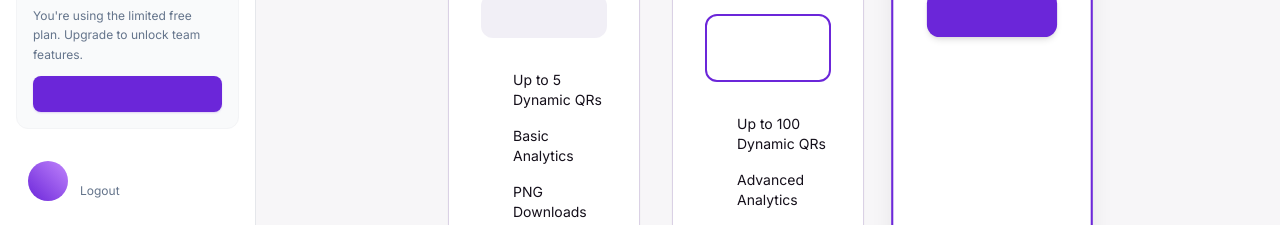
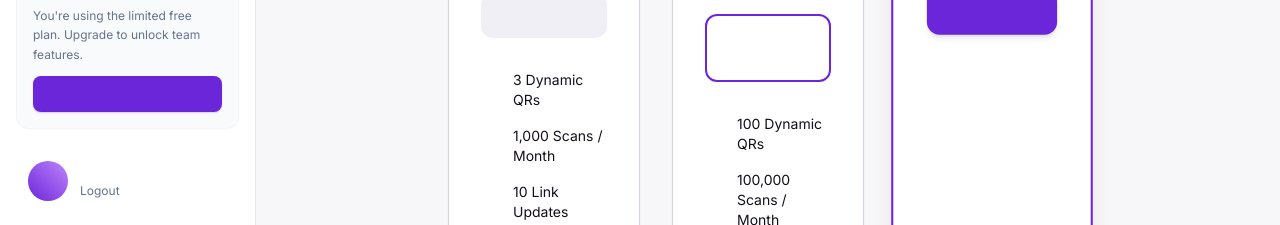
Before and after one commit to naveenkumar1569/switchqr-website, a React (Vite) app in the folder client/: page /billing in a window 1280 px wide. Shown: the part 575-800 px from the top of the page. Built offline with nearby package versions, Linux system fonts and the light colour scheme; no server answers; sample sign-in values are in the browser's storage.

Commit message:
feat: update pricing cards and feature lists on billing page

```diff
--- a/client/src/pages/Billing.jsx
+++ b/client/src/pages/Billing.jsx
@@ -32,12 +32,12 @@ const Billing = () => {
 
     const plans = {
         monthly: {
-            free: { price: 0, qrs: 5 },
+            free: { price: 0, qrs: 3 },
             starter: { price: 9, qrs: 100 },
             pro: { price: 29, qrs: 1000 }
         },
         yearly: {
-            free: { price: 0, qrs: 5 },
+            free: { price: 0, qrs: 3 },
             starter: { price: 90, qrs: 100 },
             pro: { price: 290, qrs: 1000 }
         }
@@ -104,15 +104,19 @@ const Billing = () => {
                         <ul className="flex flex-col gap-4">
                             <li className="flex items-start gap-3 text-sm text-[#140f1a] dark:text-white">
                                 <span className="material-symbols-outlined text-primary text-[20px] shrink-0">check_circle</span>
-                                Up to 5 Dynamic QRs
+                                3 Dynamic QRs
                             </li>
                             <li className="flex items-start gap-3 text-sm text-[#140f1a] dark:text-white">
                                 <span className="material-symbols-outlined text-primary text-[20px] shrink-0">check_circle</span>
-                                Basic Analytics
+                                1,000 Scans / Month
                             </li>
                             <li className="flex items-start gap-3 text-sm text-[#140f1a] dark:text-white">
                                 <span className="material-symbols-outlined text-primary text-[20px] shrink-0">check_circle</span>
-                                PNG Downloads
+                                10 Link Updates
+                            </li>
+                            <li className="flex items-start gap-3 text-sm text-[#140f1a] dark:text-white">
+                                <span className="material-symbols-outlined text-primary text-[20px] shrink-0">check_circle</span>
+                                7-Day Analytics History
                             </li>
                         </ul>
                     </div>
@@ -136,11 +140,19 @@ const Billing = () => {
                         <ul className="flex flex-col gap-4">
                             <li className="flex items-start gap-3 text-sm text-[#140f1a] dark:text-white">
                                 <span className="material-symbols-outlined text-primary text-[20px] shrink-0">check_circle</span>
-                                Up to 100 Dynamic QRs
+                                100 Dynamic QRs
                             </li>
                             <li className="flex items-start gap-3 text-sm text-[#140f1a] dark:text-white">
                                 <span className="material-symbols-outlined text-primary text-[20px] shrink-0">check_circle</span>
-                                Advanced Analytics
+                                100,000 Scans / Month
+                            </li>
+                            <li className="flex items-start gap-3 text-sm text-[#140f1a] dark:text-white">
+                                <span className="material-symbols-outlined text-primary text-[20px] shrink-0">check_circle</span>
+                                500 Link Updates
+                            </li>
+                            <li className="flex items-start gap-3 text-sm text-[#140f1a] dark:text-white">
+                                <span className="material-symbols-outlined text-primary text-[20px] shrink-0">check_circle</span>
+                                90-Day Analytics History
                             </li>
                             <li className="flex items-start gap-3 text-sm text-[#140f1a] dark:text-white">
                                 <span className="material-symbols-outlined text-primary text-[20px] shrink-0">check_circle</span>
@@ -175,7 +187,15 @@ const Billing = () => {
                         <ul className="flex flex-col gap-4">
                             <li className="flex items-start gap-3 text-sm text-[#140f1a] dark:text-white font-medium">
                                 <span className="material-symbols-outlined text-primary text-[20px] shrink-0">check_circle</span>
-                                Up to 1,000 Dynamic QRs
+                                1,000 Dynamic QRs
+                            </li>
+                            <li className="flex items-start gap-3 text-sm text-[#140f1a] dark:text-white font-medium">
+                                <span className="material-symbols-outlined text-primary text-[20px] shrink-0">check_circle</span>
+                                Unlimited Scans & Updates
+                            </li>
+                            <li className="flex items-start gap-3 text-sm text-[#140f1a] dark:text-white font-medium">
+                                <span className="material-symbols-outlined text-primary text-[20px] shrink-0">check_circle</span>
+                                Unlimited Analytics History
                             </li>
                             <li className="flex items-start gap-3 text-sm text-[#140f1a] dark:text-white font-medium">
                                 <span className="material-symbols-outlined text-primary text-[20px] shrink-0">check_circle</span>
@@ -188,10 +208,6 @@ const Billing = () => {
                             <li className="flex items-start gap-3 text-sm text-[#140f1a] dark:text-white font-medium">
                                 <span className="material-symbols-outlined text-primary text-[20px] shrink-0">check_circle</span>
                                 Campaign Management
-                            </li>
-                            <li className="flex items-start gap-3 text-sm text-[#140f1a] dark:text-white font-medium">
-                                <span className="material-symbols-outlined text-primary text-[20px] shrink-0">check_circle</span>
-                                Priority Support
                             </li>
                         </ul>
                     </div>
```
